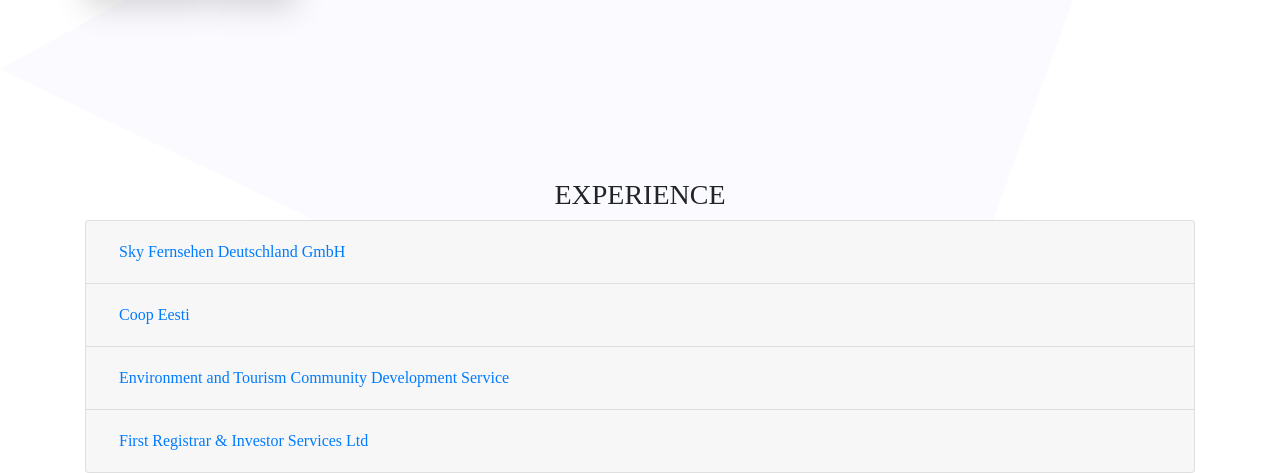
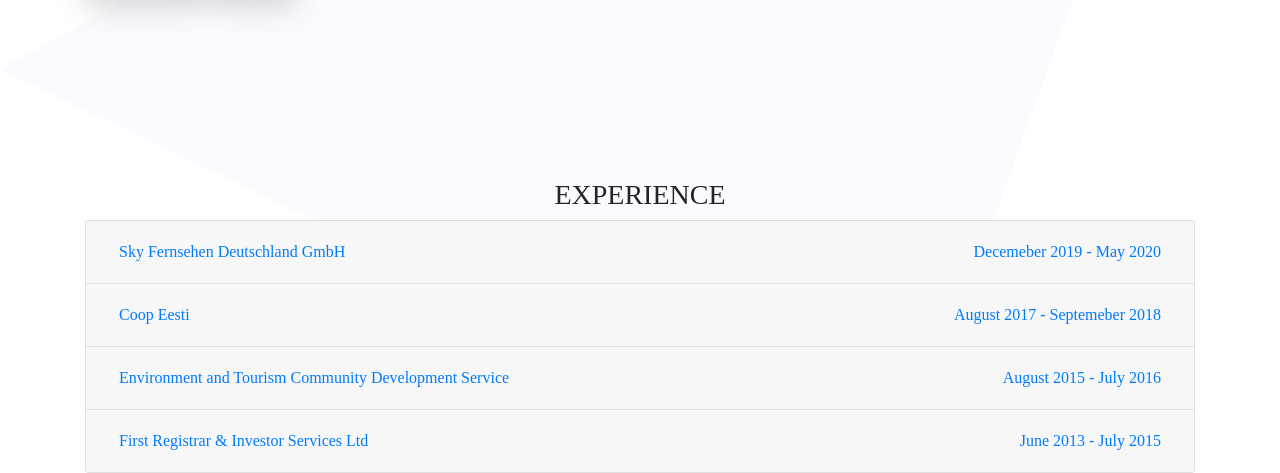
Before and after one commit to IbraheemLanre/Interactive_CV, a plain HTML site: page index.html in a window 1280 px wide. Shown: the part 664-1137 px from the top of the page. Drawn offline with nearby package versions, Linux system fonts and the light colour scheme; a web font is replaced by a local one.

Commit message:
modified experience section with dates

```diff
--- a/css/style.css
+++ b/css/style.css
@@ -108,7 +108,13 @@ button a:hover {
 #experience {
   margin-top: 2rem;
 }
+
 #experience h3 {
   text-align: center;
   text-transform: uppercase;
 }
+
+#experience button {
+  display: flex;
+  justify-content: space-between;
+}
--- a/index.html
+++ b/index.html
@@ -196,6 +196,7 @@
                     aria-controls="collapseOne"
                   >
                     Sky Fernsehen Deutschland GmbH
+                    <span> Decemeber 2019 - May 2020</span>
                   </button>
                 </h2>
               </div>
@@ -240,6 +241,7 @@
                     aria-controls="collapseTwo"
                   >
                     Coop Eesti
+                    <span> August 2017 - Septemeber 2018</span>
                   </button>
                 </h2>
               </div>
@@ -273,6 +275,7 @@
                     aria-controls="collapseThree"
                   >
                     Environment and Tourism Community Development Service
+                    <span> August 2015 - July 2016</span>
                   </button>
                 </h2>
               </div>
@@ -303,6 +306,7 @@
                     aria-controls="collapseFour"
                   >
                     First Registrar & Investor Services Ltd
+                    <span> June 2013 - July 2015</span>
                   </button>
                 </h2>
               </div>
```
